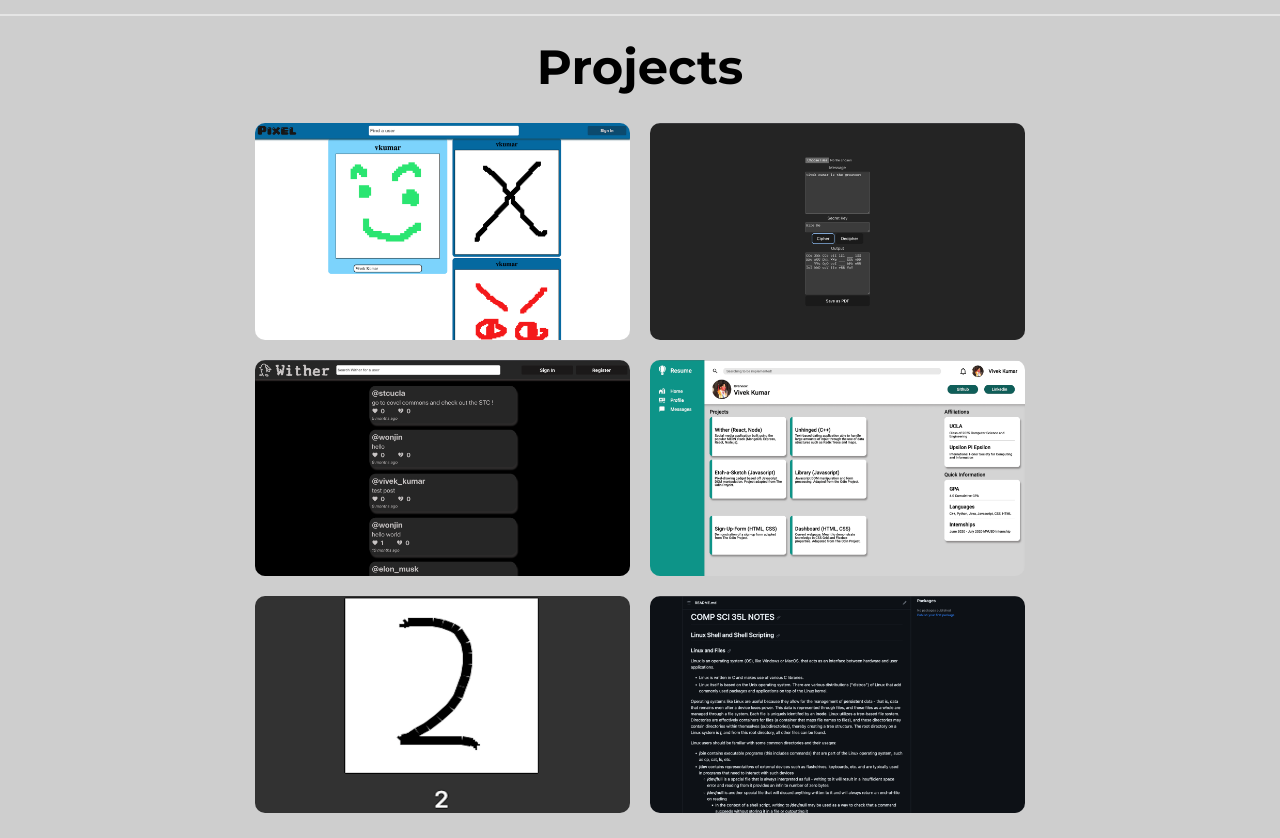
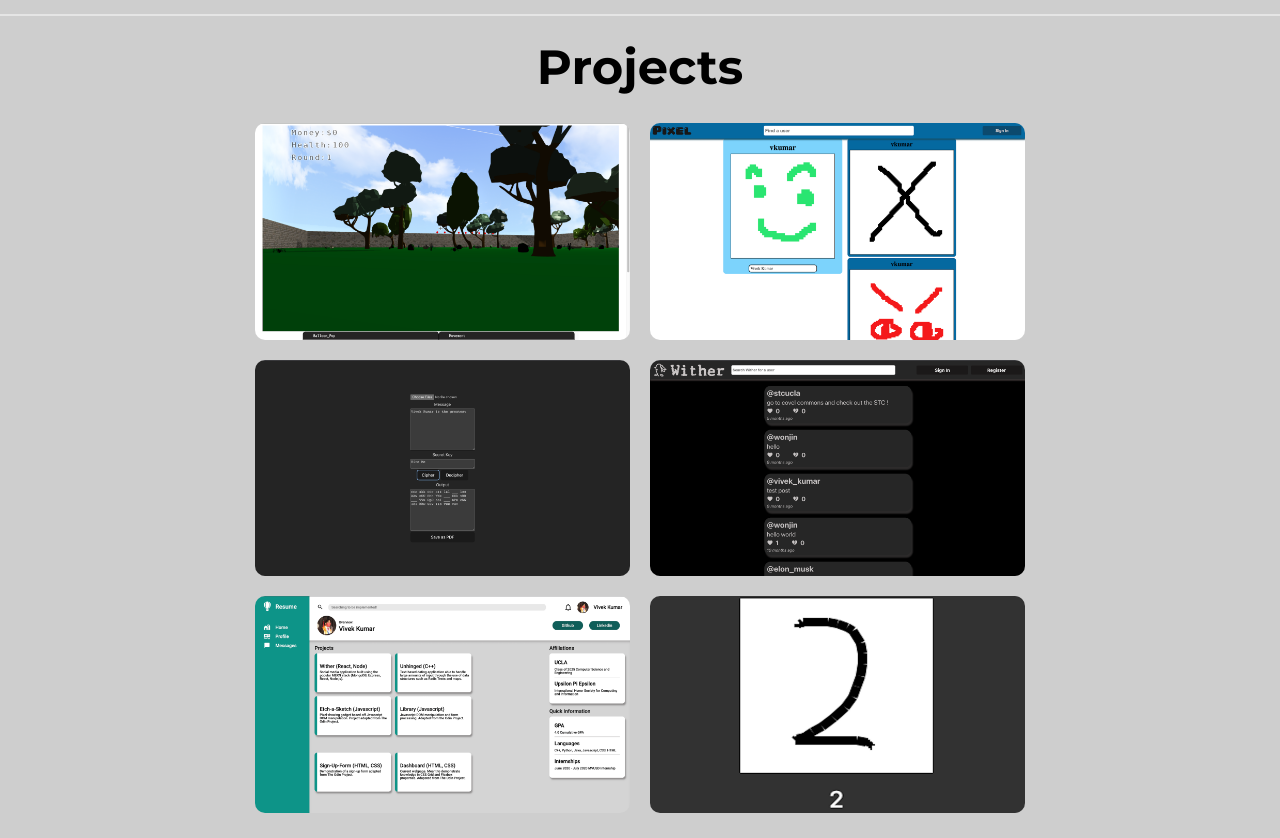
Before and after one commit to VkumarStack/Personal_Site, a React (Vite) app: page / in a window 1280 px wide. Shown: the part 696-1534 px from the top of the page. Built offline with nearby package versions, Linux system fonts and the light colour scheme.

Commit message:
Add Balloon Pop to projects listed

```diff
--- a/src/assets/Information/Project_Info.json
+++ b/src/assets/Information/Project_Info.json
@@ -24,9 +24,9 @@
     "page-link": null,
     "github-link": "https://github.com/VkumarStack/DigitClassifier"
   },
-  "Note_Hub": {
-    "description": "Repository containing links to all online notes I have taken at UCLA. Intended for public use for any student interested in the topics or seeking a study aid.",
-    "page-link": null,
-    "github-link": "https://github.com/VkumarStack/UCLA-Note-Hub"
+  "Balloon_Pop": {
+    "description": "WebGL game created from scratch with functionality supporting hand controls to allow players to aim and shoot with their fingers.",
+    "page-link": "https://vkumarstack.github.io/Balloon_Pop_V2/",
+    "github-link": "https://github.com/VkumarStack/Balloon_Pop_V2"
   }
 }
--- a/src/components/Projects.jsx
+++ b/src/components/Projects.jsx
@@ -4,7 +4,7 @@ import OCREncryptionScreenshot from '../assets/Images/OCR_Encryption_Screenshot.
 import AdminDashboardScreenshot from '../assets/Images/Admin_Dashboard_Screenshot.png'
 import WitherScreenshot from '../assets/Images/Wither_Screenshot.png'
 import DigitClassifierScreenshot from '../assets/Images/Digit_Classifier_Screenshot.png'
-import NoteHubScreenshot from '../assets/Images/Note_Hub_Screenshot.png'
+import BalloonPopScreenshot from '../assets/Images/Balloon_Pop_Screenshot.png'
 import ProjectInformation from '../assets/Information/Project_Info.json'
 import './Projects.css'
 
@@ -41,6 +41,12 @@ class Projects extends React.Component {
         {this.renderModal()}
         <h1 className="projects-label"> Projects </h1>
         <div className="projects-container">
+        <div className="project-wrapper">
+            <img src={BalloonPopScreenshot} id="Balloon_Pop" alt="Screenshot of application of 'Balloon Pop'" onClick={this.handleModal.bind(this)}/>
+            <div>
+              <h1> Balloon Pop </h1>
+            </div>
+          </div>
           <div className="project-wrapper" id="Pixel" onClick={this.handleModal.bind(this)}>
             <img src={PixelScreenshot} alt="Screenshot of page of application 'Pixel'" />
             <div>
@@ -71,12 +77,6 @@ class Projects extends React.Component {
               <h1> Digit Classifier </h1>
             </div>
           </div>
-          <div className="project-wrapper">
-            <img src={NoteHubScreenshot} id="Note_Hub" alt="Screenshot of tab of 'Note Repository'" onClick={this.handleModal.bind(this)}/>
-            <div>
-              <h1> UCLA Notes Hub </h1>
-            </div>
-          </div>
         </div>
       </div>
     );
```
Also changed, not shown: src/assets/Images/Balloon_Pop_Screenshot.png (added).
